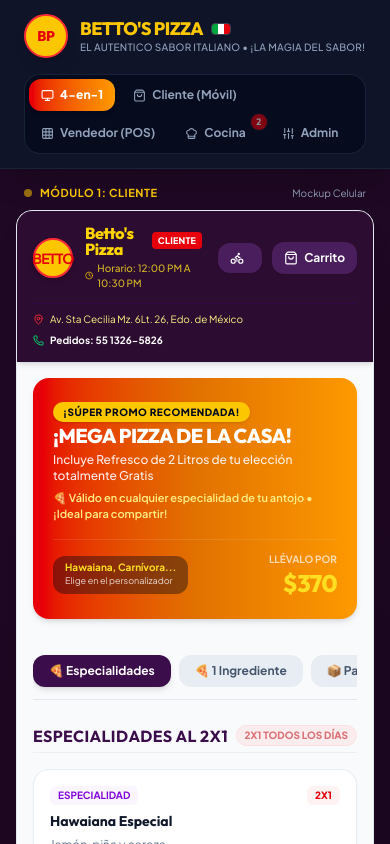
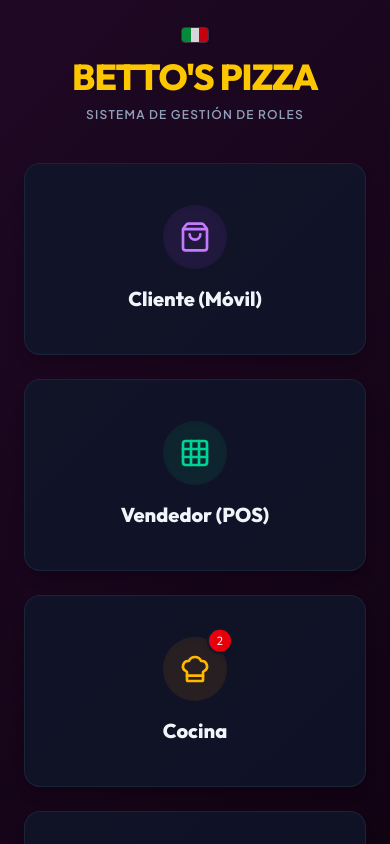
Before and after one commit to haroldove90-spec/Bettos-Pizza, a React (Vite) app: page / in a window 390 px wide. Shown: the top 844 px of the page. Built offline with nearby package versions, Linux system fonts and the light colour scheme.

Commit message:
feat: add home screen to app navigation
Introduce a 'HOME' view mode as the default entry point and add navigation controls to improve user flow between application modules.

```diff
--- a/src/App.tsx
+++ b/src/App.tsx
@@ -18,7 +18,9 @@ import {
   Sparkles,
   Info,
   Layers,
-  Monitor
+  Monitor,
+  ArrowLeft,
+  Home
 } from "lucide-react";
 import ClientMobileApp from "./components/ClientMobileApp";
 import POSSystem from "./components/POSSystem";
@@ -28,8 +30,8 @@ import { Role } from "./types";
 import { getStoredOrders, resetToInitial } from "./utils/pizzaStore";
 
 export default function App() {
-  // Active viewing mode: can be MULTIPANEL or individual roles (Role.CLIENTE, Role.VENDEDOR, Role.COCINA, Role.ADMIN)
-  const [viewMode, setViewMode] = useState<"MULTIPANEL" | Role>("MULTIPANEL");
+  // Active viewing mode: can be "HOME", "MULTIPANEL", or individual roles (Role.CLIENTE, Role.VENDEDOR, Role.COCINA, Role.ADMIN)
+  const [viewMode, setViewMode] = useState<"HOME" | "MULTIPANEL" | Role>("HOME");
   const [ordersCount, setOrdersCount] = useState<number>(0);
 
   useEffect(() => {
@@ -55,199 +57,130 @@ export default function App() {
   };
 
   return (
-    <div className="min-h-screen bg-slate-950 flex flex-col pizza-gradient text-slate-100 select-none">
+    <div className="min-h-screen bg-slate-950 flex flex-col pizza-gradient text-slate-100 select-none animate-fadeIn">
 
-      {/* Top Universal Branding Bar with Italian accent flag */}
-      <header className="bg-slate-900/90 backdrop-blur-md border-b border-slate-800/80 px-6 py-3.5 flex flex-col md:flex-row md:items-center md:justify-between gap-4 z-40 sticky top-0 shadow-xl">
+      {/* Sleek Navigation Header (Only visible when not on Home) */}
+      {viewMode !== "HOME" && (
+        <header className="bg-slate-900/90 backdrop-blur-md border-b border-slate-800/80 px-6 py-3.5 flex items-center justify-between z-40 sticky top-0 shadow-xl">
+          <button
+            onClick={() => setViewMode("HOME")}
+            className="flex items-center space-x-2 px-3.5 py-1.5 rounded-xl bg-slate-950 border border-slate-800 hover:border-slate-700 hover:bg-slate-900 text-slate-300 hover:text-white text-xs font-bold transition-all shadow-xs cursor-pointer"
+          >
+            <ArrowLeft size={14} />
+            <span>Volver al Inicio</span>
+          </button>
+
           <div className="flex items-center space-x-3">
-          {/* Pizza logo */}
-          <div className="w-11 h-11 bg-yellow-400 border-2 border-red-500 rounded-full flex items-center justify-center shadow-lg font-display font-black text-red-600 text-sm tracking-tight shrink-0">
+            <div className="w-8 h-8 bg-yellow-400 border border-red-500 rounded-full flex items-center justify-center shadow-md font-display font-black text-red-600 text-[10px] tracking-tight shrink-0">
               BP
             </div>
-          <div>
+            <div className="flex flex-col items-end md:items-start">
               <div className="flex items-center space-x-2">
-              <h1 className="font-display font-black text-lg text-yellow-400 uppercase tracking-tight leading-none">
+                <h2 className="font-display font-black text-xs md:text-sm text-yellow-400 uppercase tracking-tight leading-none">
                   BETTO'S PIZZA
-              </h1>
-              {/* Italian flag element */}
-              <div className="flex h-3 w-5 rounded overflow-hidden shadow-xs border border-white/20 shrink-0">
+                </h2>
+                <div className="flex h-2.5 w-4 rounded overflow-hidden shadow-xs border border-white/20 shrink-0">
                   <div className="w-1/3 bg-green-600 h-full"></div>
                   <div className="w-1/3 bg-white h-full"></div>
                   <div className="w-1/3 bg-red-600 h-full"></div>
                 </div>
               </div>
-            <p className="text-[10px] text-slate-400 mt-1 leading-none tracking-wide font-medium">
-              EL AUTENTICO SABOR ITALIANO • ¡LA MAGIA DEL SABOR!
-            </p>
+              <span className="text-[9px] uppercase font-bold text-slate-400 tracking-wider mt-0.5">
+                {viewMode === Role.CLIENTE && "Móvil del Cliente"}
+                {viewMode === Role.VENDEDOR && "Punto de Venta (POS)"}
+                {viewMode === Role.COCINA && "Pantalla de Cocina"}
+                {viewMode === Role.ADMIN && "Panel de Administración"}
+              </span>
             </div>
           </div>
-
-        {/* Universal Role Navigator Selector */}
-        <div className="flex flex-wrap items-center gap-1.5 bg-slate-950/60 p-1 rounded-2xl border border-slate-800/80 max-w-full">
-
-          <button
-            onClick={() => setViewMode("MULTIPANEL")}
-            className={`px-3 py-2 rounded-xl text-xs font-bold transition-all flex items-center space-x-1.5 ${
-              viewMode === "MULTIPANEL"
-                ? "bg-gradient-to-r from-red-600 to-amber-500 text-white shadow-md font-extrabold"
-                : "text-slate-400 hover:text-slate-200"
-            }`}
-          >
-            <Monitor size={13} />
-            <span className="hidden lg:inline">Simulador Realtime</span>
-            <span className="lg:hidden">4-en-1</span>
-          </button>
-
-          <div className="w-[1px] h-4 bg-slate-800 mx-1 hidden md:block"></div>
-
-          <button
-            onClick={() => setViewMode(Role.CLIENTE)}
-            className={`px-3 py-2 rounded-xl text-xs font-bold transition-all flex items-center space-x-1.5 ${
-              viewMode === Role.CLIENTE
-                ? "bg-purple-900 text-white shadow-md"
-                : "text-slate-400 hover:text-slate-200"
-            }`}
-          >
-            <ShoppingBag size={13} />
-            <span>Cliente (Móvil)</span>
-          </button>
-
-          <button
-            onClick={() => setViewMode(Role.VENDEDOR)}
-            className={`px-3 py-2 rounded-xl text-xs font-bold transition-all flex items-center space-x-1.5 ${
-              viewMode === Role.VENDEDOR
-                ? "bg-purple-900 text-white shadow-md"
-                : "text-slate-400 hover:text-slate-200"
-            }`}
-          >
-            <Grid size={13} />
-            <span>Vendedor (POS)</span>
-          </button>
-
-          <button
-            onClick={() => setViewMode(Role.COCINA)}
-            className={`px-3 py-2 rounded-xl text-xs font-bold transition-all flex items-center space-x-1.5 relative ${
-              viewMode === Role.COCINA
-                ? "bg-purple-900 text-white shadow-md"
-                : "text-slate-400 hover:text-slate-200"
-            }`}
-          >
-            <ChefHat size={13} />
-            <span>Cocina</span>
-            {ordersCount > 0 && (
-              <span className="absolute -top-1 -right-1 bg-red-600 text-white font-mono text-[9px] w-4.5 h-4.5 rounded-full flex items-center justify-center border border-slate-900 animate-pulse">
-                {ordersCount}
-              </span>
+        </header>
       )}
-          </button>
-
-          <button
-            onClick={() => setViewMode(Role.ADMIN)}
-            className={`px-3 py-2 rounded-xl text-xs font-bold transition-all flex items-center space-x-1.5 ${
-              viewMode === Role.ADMIN
-                ? "bg-purple-900 text-white shadow-md"
-                : "text-slate-400 hover:text-slate-200"
-            }`}
-          >
-            <Sliders size={13} />
-            <span>Admin</span>
-          </button>
-
-        </div>
-      </header>
 
       {/* Main Workspace Frame */}
       <main className="flex-1 flex flex-col min-h-0 relative">
         <AnimatePresence mode="wait">
 
-          {/* 1. MULTIPANEL REALTIME SIMULATOR GRID */}
-          {viewMode === "MULTIPANEL" && (
+          {/* AESTHETIC HOME PORTAL MENU */}
+          {viewMode === "HOME" && (
             <motion.div
-              key="sim-view"
-              initial={{ opacity: 0 }}
-              animate={{ opacity: 1 }}
-              exit={{ opacity: 0 }}
-              className="flex-1 p-4 lg:p-6 grid grid-cols-1 xl:grid-cols-12 gap-6 min-h-0 items-start overflow-y-auto"
+              key="home-view"
+              initial={{ opacity: 0, y: 15 }}
+              animate={{ opacity: 1, y: 0 }}
+              exit={{ opacity: 0, y: -15 }}
+              className="flex-1 flex flex-col items-center justify-center p-6 md:p-12 min-h-0"
             >
-
-              {/* CLIENT PHONE MODULE (3/12 width) */}
-              <div className="xl:col-span-3 flex flex-col items-center">
-                <div className="w-full flex items-center justify-between mb-2 px-2">
-                  <span className="text-[11px] uppercase tracking-wider font-bold text-yellow-400 flex items-center">
-                    <span className="w-2 h-2 bg-yellow-400 rounded-full mr-2 animate-pulse"></span>
-                    MÓDULO 1: CLIENTE
-                  </span>
-                  <span className="text-[10px] text-slate-400">Mockup Celular</span>
+              <div className="text-center mb-10 max-w-md">
+                <div className="inline-flex h-4 w-7 rounded overflow-hidden shadow-sm border border-white/20 mb-4 animate-pulse">
+                  <div className="w-1/3 bg-green-600 h-full"></div>
+                  <div className="w-1/3 bg-white h-full"></div>
+                  <div className="w-1/3 bg-red-600 h-full"></div>
                 </div>
-                <ClientMobileApp onOrderPlaced={handleOrderNotification} />
-              </div>
-
-              {/* REST OF ROLES SIMULATION (9/12 width) - Grid of Cocina, POS, Admin */}
-              <div className="xl:col-span-9 flex flex-col space-y-6">
-
-                {/* Intro guide banner for simulator */}
-                <div className="bg-slate-900/60 p-4 rounded-2xl border border-slate-800 flex flex-col md:flex-row md:items-center justify-between gap-4">
-                  <div className="space-y-1">
-                    <h3 className="text-xs font-bold text-[#ffd400] flex items-center uppercase tracking-wider">
-                      <Sparkles size={14} className="mr-1.5 text-yellow-400" />
-                      SIMULADOR EN TIEMPO REAL ACTIVO (Vistas Simultáneas)
-                    </h3>
-                    <p className="text-[11px] text-slate-400 max-w-2xl">
-                      Prueba el flujo de trabajo completo de la Pizzeria Betto's: agrega un producto o paquete familiar en el <b>Celular del Cliente</b> o en la <b>Terminal POS del Vendedor</b>. El pedido sonará de inmediato y aparecerá en la <b>Pantalla de Cocina</b> para ser preparado. ¡Las ventas se actualizarán en el panel del <b>Administrador</b>!
+                <h1 className="font-display font-black text-4xl md:text-5xl text-yellow-400 tracking-tight leading-none uppercase">
+                  BETTO'S PIZZA
+                </h1>
+                <p className="text-xs text-slate-400 uppercase tracking-widest font-semibold mt-3">
+                  SISTEMA DE GESTIÓN DE ROLES
                 </p>
               </div>
 
+              <div className="grid grid-cols-1 md:grid-cols-2 gap-6 w-full max-w-3xl">
+                {/* Role 1: Cliente */}
                 <button
-                    onClick={() => {
-                      resetToInitial();
-                      handleOrderNotification();
-                    }}
-                    className="shrink-0 text-[10px] font-bold text-yellow-400 hover:text-slate-950 border border-yellow-500/30 hover:bg-[#ffd400] px-3 py-1.5 rounded-lg transition-all"
+                  onClick={() => setViewMode(Role.CLIENTE)}
+                  className="group relative bg-slate-900/80 hover:bg-slate-800 border border-slate-800/80 hover:border-purple-500/50 rounded-2xl p-6 transition-all duration-300 flex flex-col items-center text-center justify-center h-48 shadow-lg hover:shadow-purple-500/10 cursor-pointer animate-fadeIn"
                 >
-                    Reiniciar Datos Demo
+                  <div className="w-16 h-16 rounded-full bg-purple-500/10 group-hover:bg-purple-500/20 text-purple-400 flex items-center justify-center transition-all duration-300 mb-4 shadow-inner transform group-hover:scale-110">
+                    <ShoppingBag size={32} />
+                  </div>
+                  <h3 className="font-display font-black text-xl text-slate-100 group-hover:text-purple-300 transition-colors">
+                    Cliente (Móvil)
+                  </h3>
+                </button>
+
+                {/* Role 2: Vendedor */}
+                <button
+                  onClick={() => setViewMode(Role.VENDEDOR)}
+                  className="group relative bg-slate-900/80 hover:bg-slate-800 border border-slate-800/80 hover:border-emerald-500/50 rounded-2xl p-6 transition-all duration-300 flex flex-col items-center text-center justify-center h-48 shadow-lg hover:shadow-emerald-500/10 cursor-pointer animate-fadeIn"
+                >
+                  <div className="w-16 h-16 rounded-full bg-emerald-500/10 group-hover:bg-emerald-500/20 text-emerald-400 flex items-center justify-center transition-all duration-300 mb-4 shadow-inner transform group-hover:scale-110">
+                    <Grid size={32} />
+                  </div>
+                  <h3 className="font-display font-black text-xl text-slate-100 group-hover:text-emerald-300 transition-colors">
+                    Vendedor (POS)
+                  </h3>
+                </button>
+
+                {/* Role 3: Cocina */}
+                <button
+                  onClick={() => setViewMode(Role.COCINA)}
+                  className="group relative bg-slate-900/80 hover:bg-slate-800 border border-slate-800/80 hover:border-amber-500/50 rounded-2xl p-6 transition-all duration-300 flex flex-col items-center text-center justify-center h-48 shadow-lg hover:shadow-amber-500/10 cursor-pointer animate-fadeIn"
+                >
+                  <div className="w-16 h-16 rounded-full bg-amber-500/10 group-hover:bg-amber-500/20 text-amber-400 flex items-center justify-center transition-all duration-300 mb-4 shadow-inner relative transform group-hover:scale-110">
+                    <ChefHat size={32} />
+                    {ordersCount > 0 && (
+                      <span className="absolute -top-1.5 -right-1.5 bg-red-600 text-white font-mono text-xs w-6.5 h-6.5 rounded-full flex items-center justify-center border-2 border-slate-900 animate-bounce shadow-md">
+                        {ordersCount}
+                      </span>
+                    )}
+                  </div>
+                  <h3 className="font-display font-black text-xl text-slate-100 group-hover:text-amber-300 transition-colors">
+                    Cocina
+                  </h3>
+                </button>
+
+                {/* Role 4: Admin */}
+                <button
+                  onClick={() => setViewMode(Role.ADMIN)}
+                  className="group relative bg-slate-900/80 hover:bg-slate-800 border border-slate-800/80 hover:border-rose-500/50 rounded-2xl p-6 transition-all duration-300 flex flex-col items-center text-center justify-center h-48 shadow-lg hover:shadow-rose-500/10 cursor-pointer animate-fadeIn"
+                >
+                  <div className="w-16 h-16 rounded-full bg-rose-500/10 group-hover:bg-rose-500/20 text-rose-400 flex items-center justify-center transition-all duration-300 mb-4 shadow-inner transform group-hover:scale-110">
+                    <Sliders size={32} />
+                  </div>
+                  <h3 className="font-display font-black text-xl text-slate-100 group-hover:text-rose-300 transition-colors">
+                    Admin
+                  </h3>
                 </button>
               </div>
-
-                {/* Sub panels row */}
-                <div className="grid grid-cols-1 lg:grid-cols-2 gap-6">
-
-                  {/* KITCHEN DISPLAY BLOCK */}
-                  <div className="bg-[#0e1424] rounded-2xl border border-slate-800 shadow-lg h-[460px] overflow-hidden flex flex-col">
-                    <div className="bg-[#12192c] border-b border-slate-800 px-4 py-2.5 flex items-center justify-between text-[11px]">
-                      <span className="font-bold text-purple-400 uppercase tracking-wider">MÓDULO 2: COCINA</span>
-                      <span className="text-[10px] text-slate-400">Rastreador de Preparación</span>
-                    </div>
-                    <div className="flex-1 overflow-hidden">
-                      <KitchenDisplay />
-                    </div>
-                  </div>
-
-                  {/* ADMIN STATS BLOCK */}
-                  <div className="bg-[#0b080f] rounded-2xl border border-slate-800 shadow-lg h-[460px] overflow-hidden flex flex-col">
-                    <div className="bg-[#140f1a] border-b border-purple-950/60 px-4 py-2.5 flex items-center justify-between text-[11px]">
-                      <span className="font-bold text-[#ffd400] uppercase tracking-wider">MÓDULO 3: ADMIN & MÉTRICAS</span>
-                      <span className="text-[10px] text-slate-400">Métricas & Menú</span>
-                    </div>
-                    <div className="flex-1 overflow-hidden">
-                      <AdminPanel />
-                    </div>
-                  </div>
-
-                </div>
-
-                {/* POS SYSTEM BLOCK */}
-                <div className="bg-slate-900 rounded-2xl border border-slate-800 shadow-lg h-[500px] overflow-hidden flex flex-col">
-                  <div className="bg-slate-950/60 border-b border-slate-800 px-4 py-2.5 flex items-center justify-between text-[11px]">
-                    <span className="font-bold text-emerald-400 uppercase tracking-wider">MÓDULO 4: VENDEDOR / CAJERO (POS)</span>
-                    <span className="text-[10px] text-slate-400">Terminal de Venta Rápida (Optimizado para Tablet/PC)</span>
-                  </div>
-                  <div className="flex-1 overflow-hidden">
-                    <POSSystem onOrderPlaced={handleOrderNotification} />
-                  </div>
-                </div>
-
-              </div>
-
             </motion.div>
           )}
 
```
Lines whose indentation alone changed are shown as unchanged.
